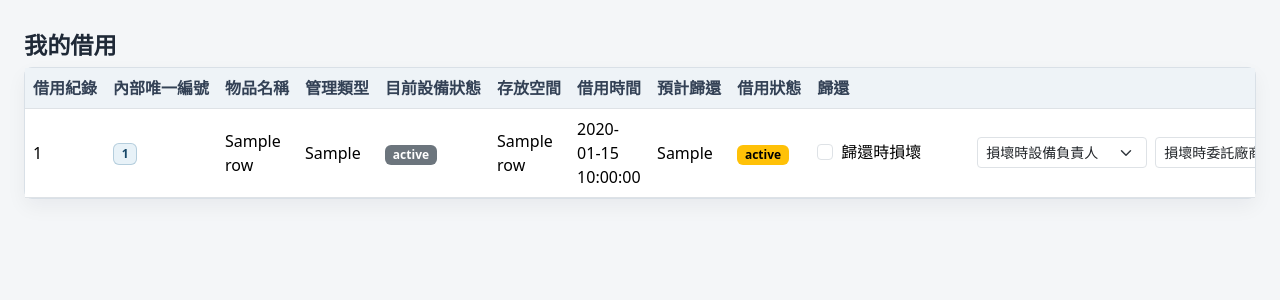
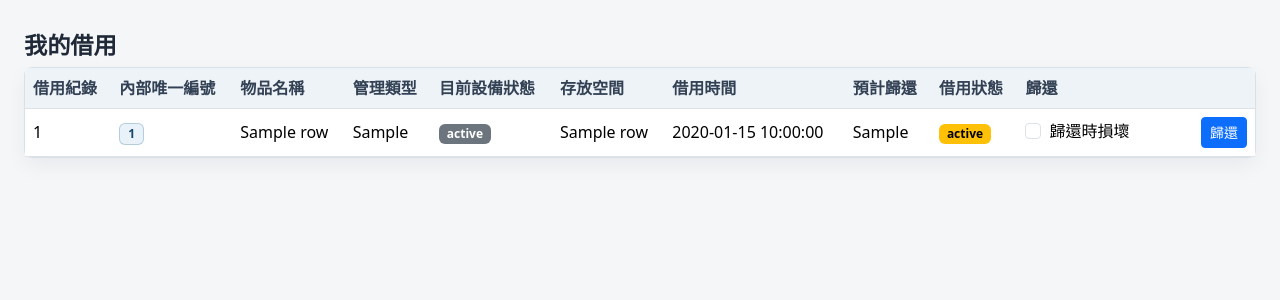
Before and after one commit to TerryOrin/114-2-DB_System-Project, a Flask app: template equipment_web/templates/student_returns.html in a window 1280 px wide. Shown: the top 300 px of the page. Run offline with Flask 3, Linux system fonts and the light colour scheme; the template is opened without the code that fills it: most values are stand-ins (such as "Sample title", 1, 10 or a date in 2020).

Commit message:
修正錯誤

```diff
--- a/equipment_web/app.py
+++ b/equipment_web/app.py
@@ -230,20 +230,7 @@ def student_returns():
         """,
         (session["user_id"],),
     )
-    handlers = fetch_all(
-        """
-        SELECT *
-        FROM vw_Student_Maintenance_Handlers
-        ORDER BY handler_id
-        """
-    )
-    vendors = load_vendors()
-    return render_template(
-        "student_returns.html",
-        rows=rows,
-        handlers=handlers,
-        vendors=vendors,
-    )
+    return render_template("student_returns.html", rows=rows)
 
 
 @app.route("/student/return/<int:record_id>", methods=["POST"])
@@ -263,24 +250,9 @@ def return_item(record_id):
         return redirect(url_for("student_returns"))
 
     is_damaged = 1 if request.form.get("is_damaged") == "1" else 0
-    handler_id = None
-    vendor_id = None
-
-    if is_damaged:
-        handler_id = request.form.get("handler_id", "").strip()
-        if not handler_id:
-            flash("歸還時通報損壞，請選擇設備負責人。", "warning")
-            return redirect(url_for("student_returns"))
-
-        try:
-            vendor_id = parse_int_form("vendor_id", "委託廠商", min_value=1)
-        except ValueError as error:
-            flash(str(error), "warning")
-            return redirect(url_for("student_returns"))
-
     return call_procedure(
-        "CALL sp_return_item(%s, %s, %s, %s, %s)",
-        (record_id, session["user_id"], is_damaged, handler_id, vendor_id),
+        "CALL sp_return_item(%s, %s, %s)",
+        (record_id, session["user_id"], is_damaged),
         "歸還完成，設備狀態已由資料庫交易同步更新。",
         "student_returns",
     )
--- a/equipment_web/static/style.css
+++ b/equipment_web/static/style.css
@@ -103,7 +103,7 @@ body {
 
 .return-form-grid {
     display: grid;
-    grid-template-columns: minmax(130px, auto) 170px 190px auto;
+    grid-template-columns: minmax(130px, 1fr) auto;
     align-items: center;
     gap: 8px;
 }
--- a/equipment_web/templates/student_returns.html
+++ b/equipment_web/templates/student_returns.html
@@ -18,7 +18,7 @@
                 <th>借用時間</th>
                 <th>預計歸還</th>
                 <th>借用狀態</th>
-                <th style="min-width: 620px;">歸還</th>
+                <th style="min-width: 220px;">歸還</th>
             </tr>
             </thead>
             <tbody>
@@ -45,18 +45,6 @@
                             <input class="form-check-input" type="checkbox" value="1" id="damaged_{{ row.record_id }}" name="is_damaged">
                             <label class="form-check-label" for="damaged_{{ row.record_id }}">歸還時損壞</label>
                         </div>
-                        <select class="form-select form-select-sm" name="handler_id" aria-label="損壞時設備負責人">
-                            <option value="">損壞時設備負責人</option>
-                            {% for handler in handlers %}
-                            <option value="{{ handler.handler_id }}">{{ handler.handler_name }}（{{ handler.handler_id }}）</option>
-                            {% endfor %}
-                        </select>
-                        <select class="form-select form-select-sm" name="vendor_id" aria-label="損壞時委託廠商">
-                            <option value="">損壞時委託廠商</option>
-                            {% for vendor in vendors %}
-                            <option value="{{ vendor.vendor_id }}">{{ vendor.vendor_name }}</option>
-                            {% endfor %}
-                        </select>
                         <button type="submit" class="btn btn-sm btn-primary">歸還</button>
                     </form>
                 </td>
```
Also changed, not shown: equipment_web/README.md.
